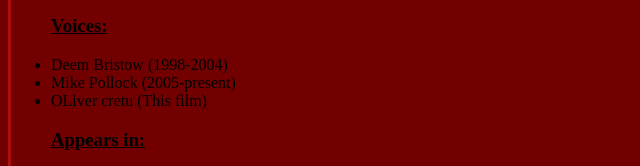
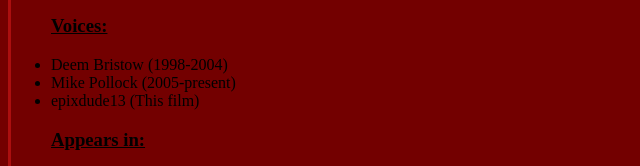
Before and after one commit to LIamario64/Sonic-3-Super-Mario-bros.com, a plain HTML site: page Sonic 3 & super mario bros (Eggman).html in a window 1280 px wide. Shown: the part 1421-1587 px from the top of the page, 0-640 px from the left. Drawn offline with Linux system fonts and the light colour scheme.

Commit message:
Sonic 3 & super mario bros (Eggman).html

```diff
--- a/Sonic 3 & super mario bros (Eggman).html
+++ b/Sonic 3 & super mario bros (Eggman).html
@@ -44,7 +44,7 @@
 <h3> <u> Voices:</u> </h3>
 <li>Deem Bristow (1998-2004)</li>
 <li>Mike Pollock (2005-present)</li>
-<li>OLiver cretu (This film)</li>
+<li>epixdude13 (This film)</li>
 <h3> <u> Appears in:</u> </h3>
 <li> Puzzle Construction </li>
 <li> The Sonic the Hedgehog series </li>
```
